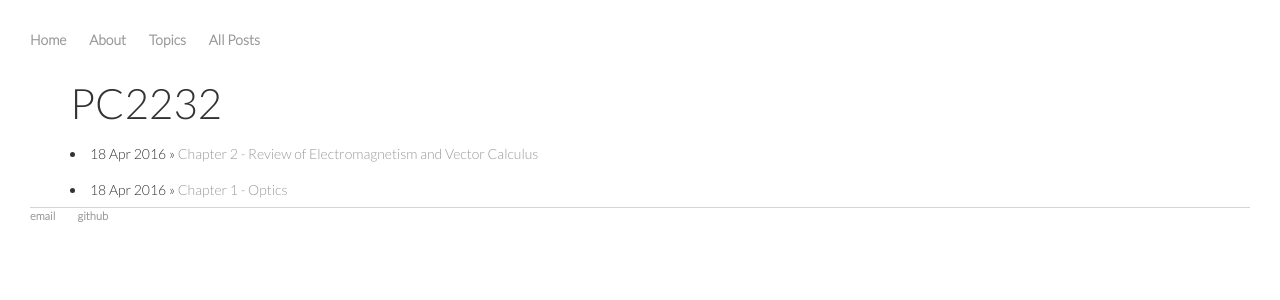
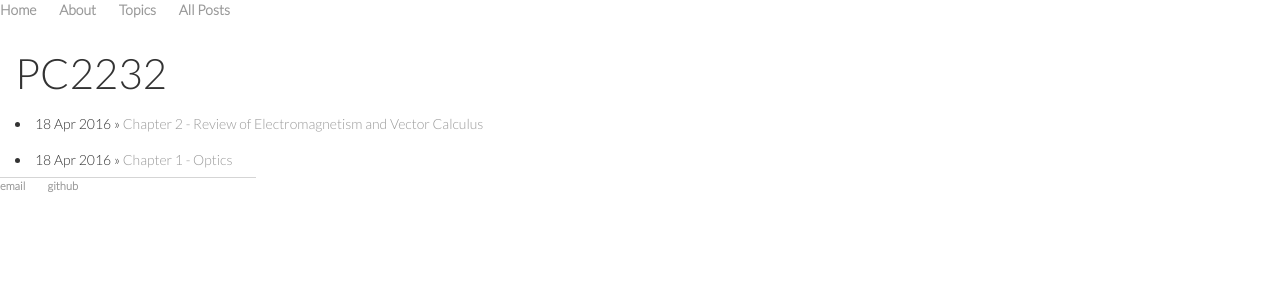
Before and after one commit to serriferous/initial.github.io, a Jekyll site: the page built from PC2232.html, in a window 1280 px wide. Shown: the top 300 px of the page. Built offline with Jekyll 4.4.1, drawn with Linux system fonts in a browser that asks for light colours.

Commit message:
Update main.css

```diff
--- a/css/main.css
+++ b/css/main.css
@@ -9,8 +9,8 @@
 }
 
 body{
-  padding: 30px;
-  width: 100%;
+  padding: 0px;
+  width: 20%;
   margin: 0px;
 }
 
```
